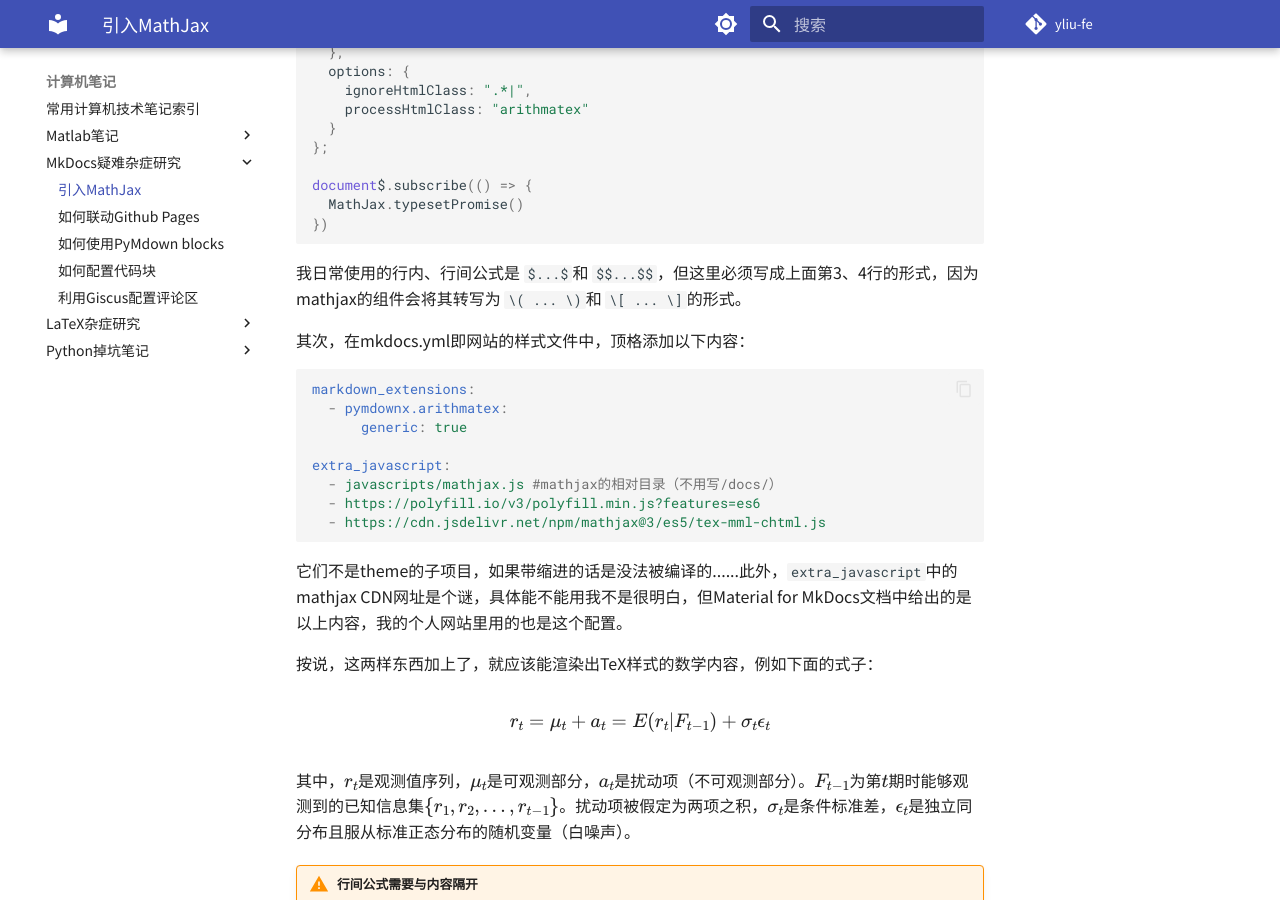
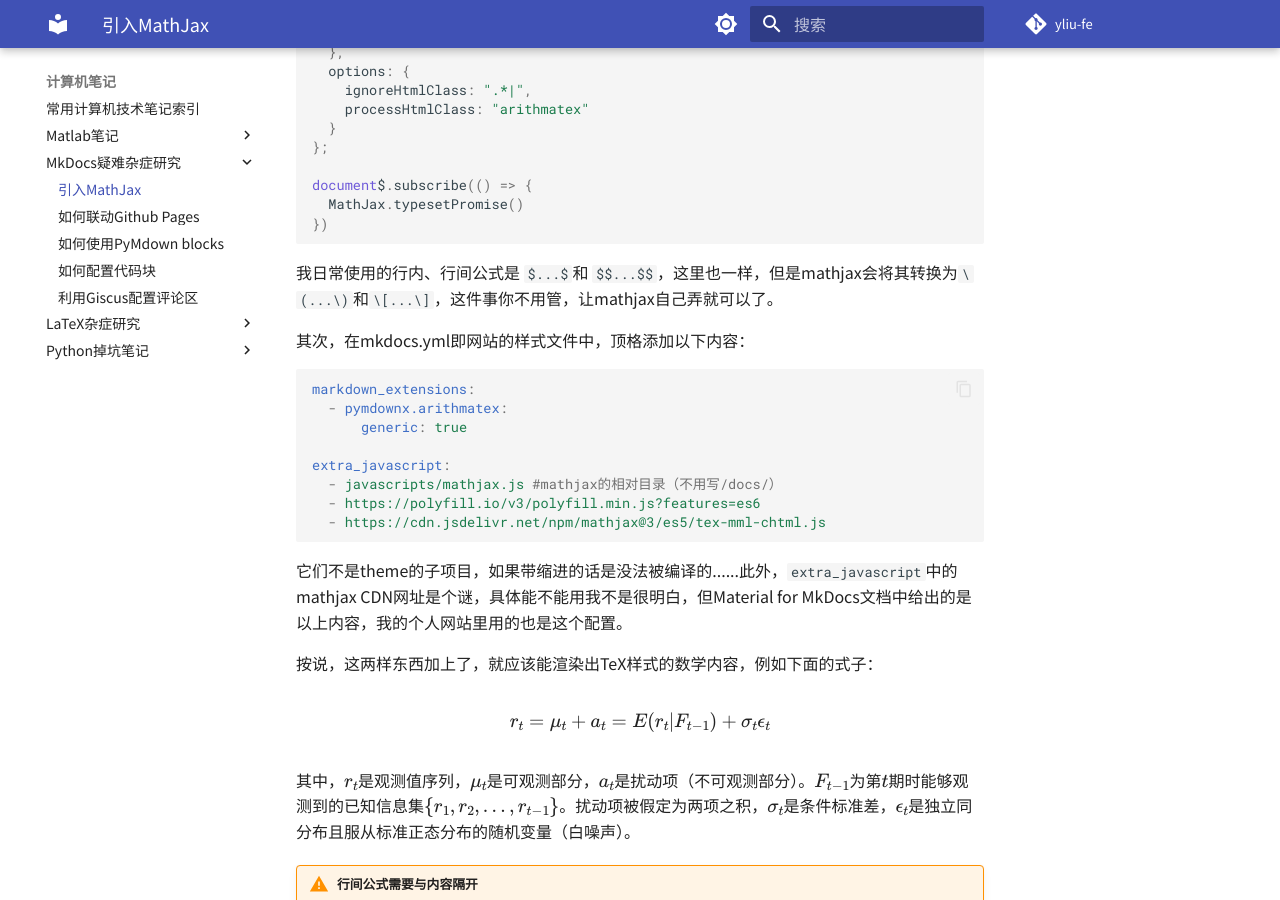
Before and after one commit to yliu-fe/yliu-fe.github.io, an MkDocs documentation site: the page built from docs/Techs/Notes for Mkdocs/MathJax的引入.md, in a window 1280 px wide and 900 px high, scrolled down 434 px. Built offline with MkDocs 1.6.1 and Material for MkDocs 9.7.7, drawn with Linux system fonts in a browser that asks for light colours; comment, search, counter and statistics services are not loaded.

Commit message:
Update "mathjax.md"
网站的托管版本mathjax全寄，但本地都可以。先更新一下看看。

````diff
--- a/docs/Techs/Notes for Mkdocs/MathJax的引入.md
+++ b/docs/Techs/Notes for Mkdocs/MathJax的引入.md
@@ -29,7 +29,7 @@ document$.subscribe(() => {
 })
 ```
 
-我日常使用的行内、行间公式是 `$...$`和 `$$...$$`，但这里必须写成上面第3、4行的形式，因为mathjax的组件会将其转写为 `\( ... \)`和 `\[ ... \]`的形式。
+我日常使用的行内、行间公式是 `$...$`和 `$$...$$`，这里也一样，但是mathjax会将其转换为`\(...\)`和`\[...\]`，这件事你不用管，让mathjax自己弄就可以了。
 
 其次，在mkdocs.yml即网站的样式文件中，顶格添加以下内容：
 
````
